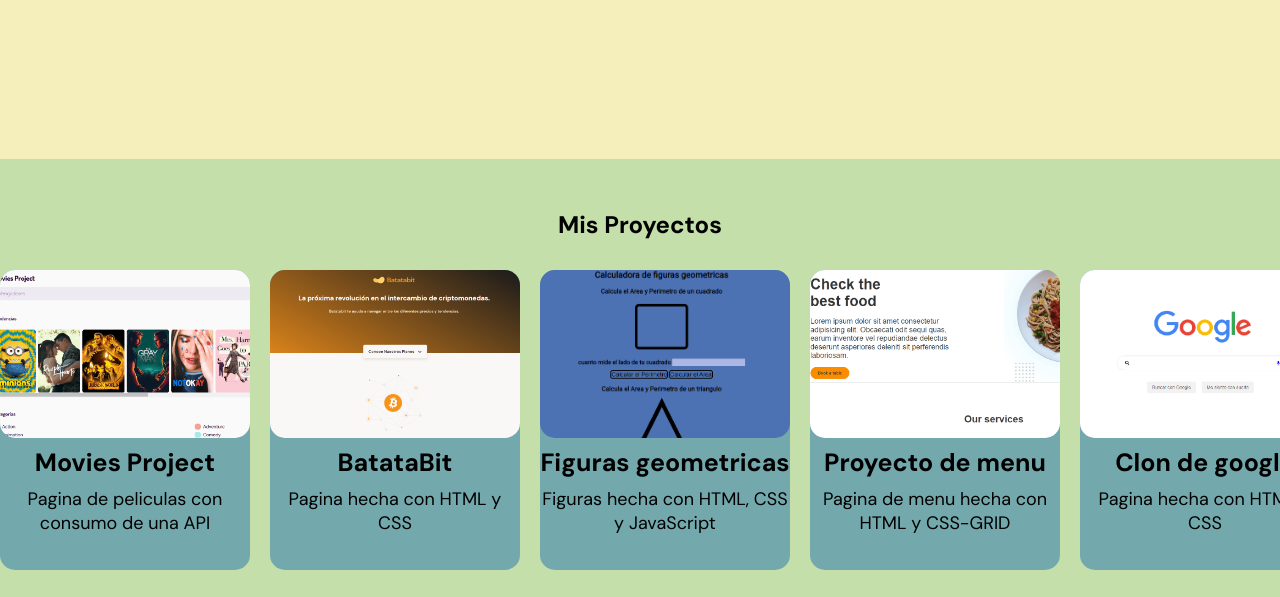
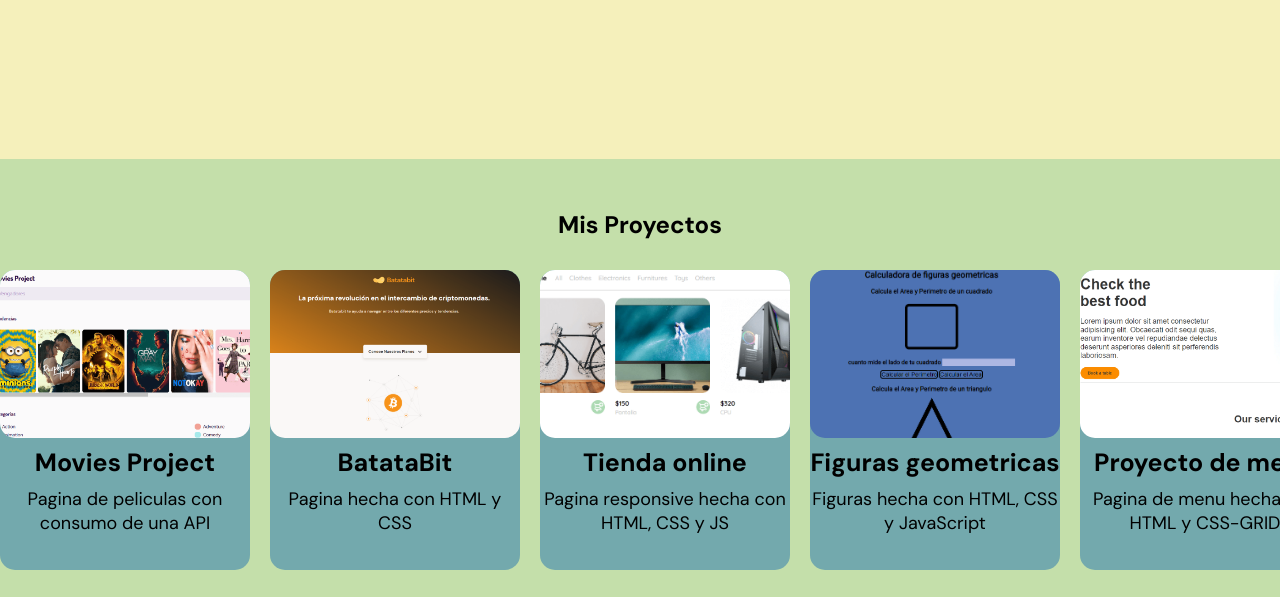
Before and after one commit to FreddyIgnacio/portafolio, a plain HTML site: page index.html in a window 1280 px wide. Shown: the part 161-758 px from the top of the page. Drawn offline with Linux system fonts and the light colour scheme.

Commit message:
agregue un el proyecto de la tienda online

```diff
--- a/index.html
+++ b/index.html
@@ -39,6 +39,14 @@
                 </article>
 
                 <article class="proyect-card">
+                    <a href="https://freddyignacio.github.io/proyecto-tienda/">
+                        <div class="proyect-card--img tienda_online"></div>
+                        <h3 class="proyect-card--title">Tienda online</h3>
+                        <p class="proyect-card--description">Pagina responsive hecha con HTML, CSS y JS</p>
+                    </a>
+                </article>
+
+                <article class="proyect-card">
                     <a href="https://freddyignacio.github.io/curso-practico-javascript-platzi/">
                         <div class="proyect-card--img figuras_project"></div>
                         <h3 class="proyect-card--title">Figuras geometricas</h3>
--- a/style.css
+++ b/style.css
@@ -115,6 +115,9 @@ main{
 .clon_google{
     background-image: url(./img/google.png);
 }
+.tienda_online{
+    background-image: url(./img/tienda.png);
+}
 
 /*footer*/
 
```
Also changed, not shown: img/tienda.png (added).
